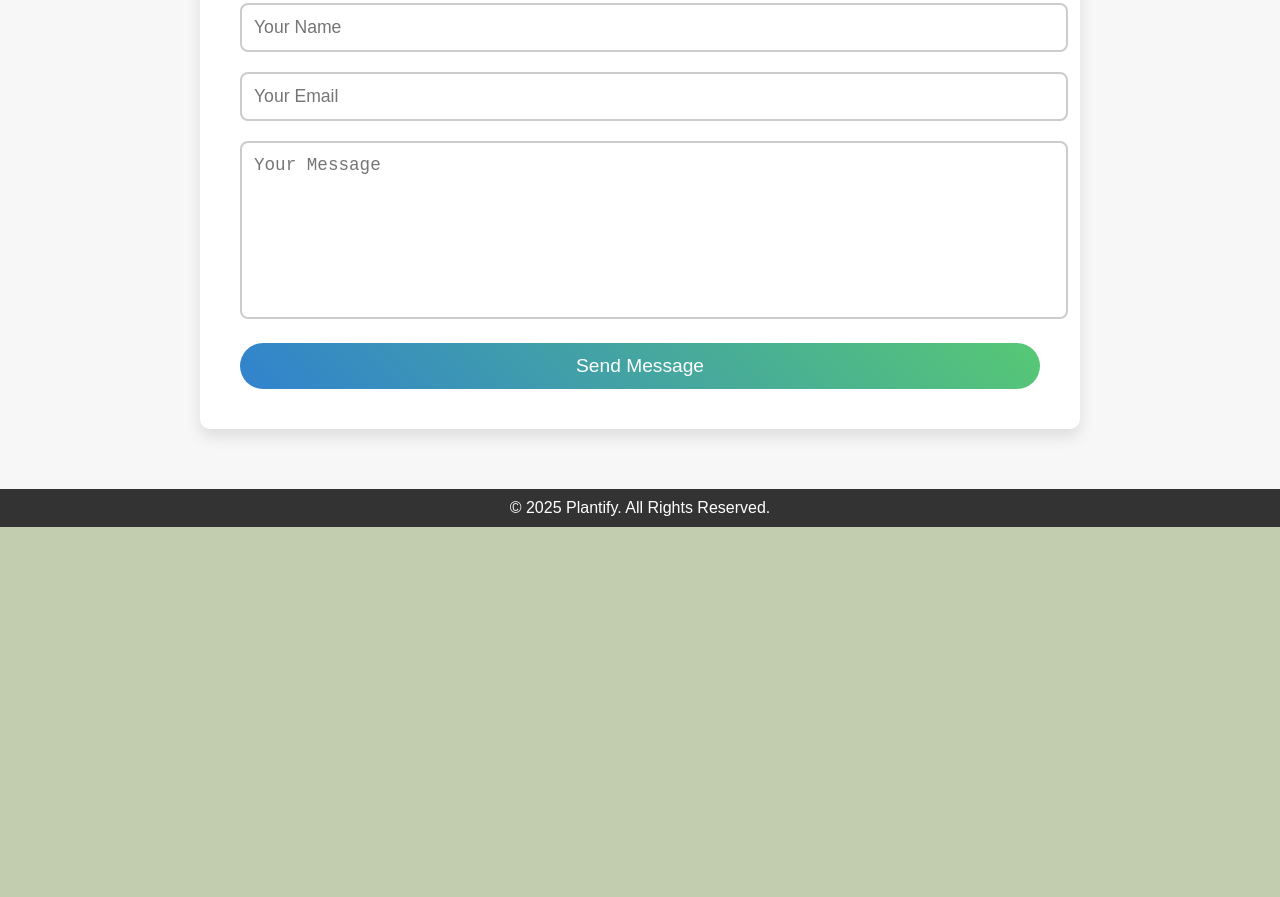
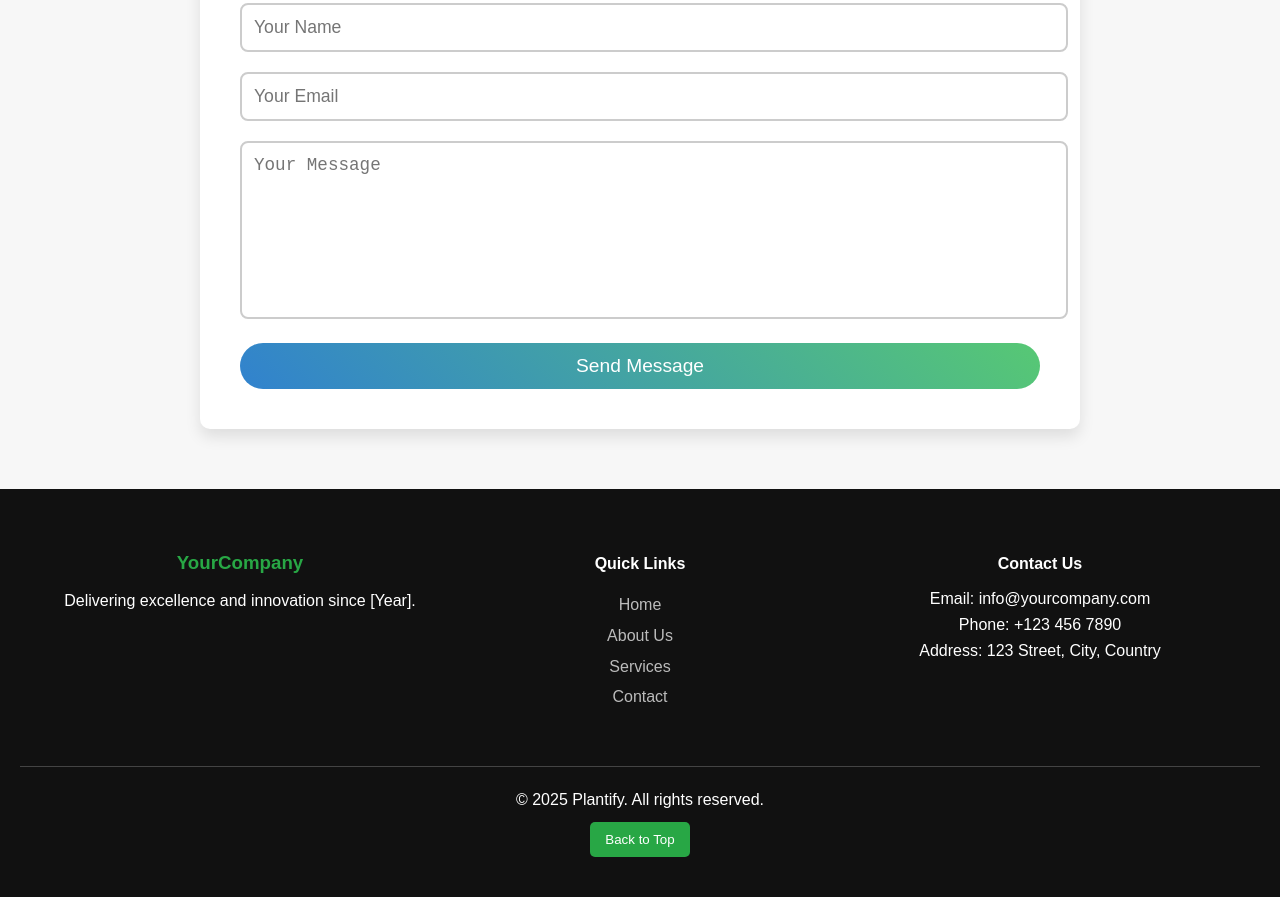
Before and after one commit to Kaiwalya4275/my-repository, a plain HTML site: page index.html in a window 1280 px wide. Shown: the part 2198-3095 px from the top of the page. Before the commit the page ends 2725 px from the top, so only its background shows below. Drawn offline with Linux system fonts and the light colour scheme.

Commit message:
new mwssage

```diff
--- a/index.html
+++ b/index.html
@@ -109,9 +109,45 @@
             </form>
         </div>
     </section>
+    <!-- Footer Section -->
+<footer style="background-color: #111; color: #fff; padding: 40px 20px; font-family: Arial, sans-serif; line-height: 1.6;">
+    <div style="display: flex; flex-wrap: wrap; justify-content: space-between; max-width: 1200px; margin: auto;">
+        <div style="flex: 1; min-width: 250px; margin-bottom: 20px;">
+            <h3 style="color: #28a745; margin-bottom: 10px;">YourCompany</h3>
+            <p>Delivering excellence and innovation since [Year].</p>
+        </div>
+        <div style="flex: 1; min-width: 250px; margin-bottom: 20px;">
+            <h4 style="margin-bottom: 10px;">Quick Links</h4>
+            <ul style="list-style: none; padding: 0;">
+                <li style="margin-bottom: 5px;"><a href="#home" style="color: #bbb; text-decoration: none;">Home</a></li>
+                <li style="margin-bottom: 5px;"><a href="#about" style="color: #bbb; text-decoration: none;">About Us</a></li>
+                <li style="margin-bottom: 5px;"><a href="2.html" style="color: #bbb; text-decoration: none;">Services</a></li>
+                <li style="margin-bottom: 5px;"><a href="#contact" style="color: #bbb; text-decoration: none;">Contact</a></li>
+            </ul>
+        </div>
+        <div style="flex: 1; min-width: 250px; margin-bottom: 20px;">
+            <h4 style="margin-bottom: 10px;">Contact Us</h4>
+            <p>Email: info@yourcompany.com</p>
+            <p>Phone: +123 456 7890</p>
+            <p>Address: 123 Street, City, Country</p>
+        </div>
+    </div>
+    <hr style="border: 0; border-top: 1px solid #444; margin: 20px 0;">
+    <div style="text-align: center;">
+        <p>&copy; <span id="year"></span> Plantify. All rights reserved.</p>
+        <button onclick="scrollToTop()" style="background: #28a745; color: white; border: none; padding: 10px 15px; cursor: pointer; border-radius: 5px; margin-top: 10px;">Back to Top</button>
+    </div>
+</footer>
 
-    <footer>
-        <p>&copy; 2025 Plantify. All Rights Reserved.</p>
-    </footer>
+<script>
+    // Set dynamic year
+    document.getElementById("year").textContent = new Date().getFullYear();
+
+    // Scroll to top function
+    function scrollToTop() {
+        window.scrollTo({ top: 0, behavior: 'smooth' });
+    }
+</script>
+
 </body>
 </html>
```
